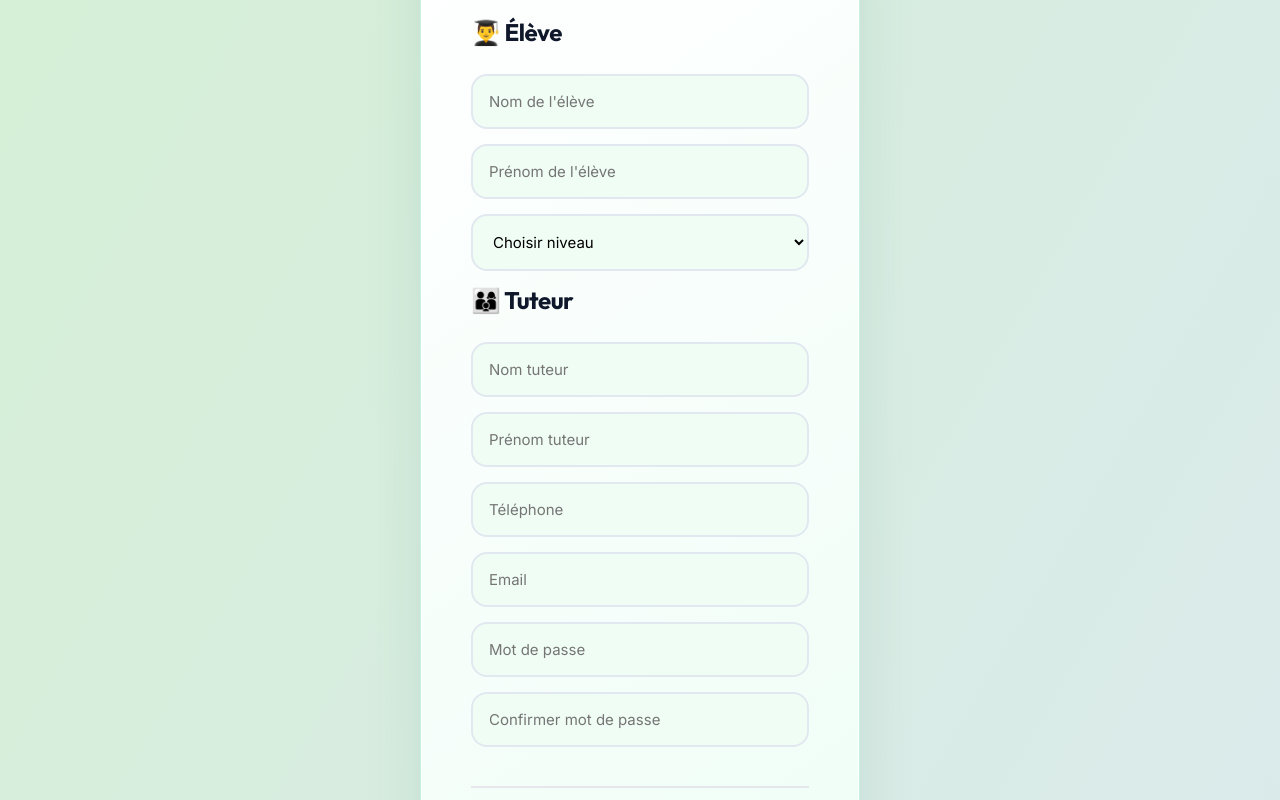
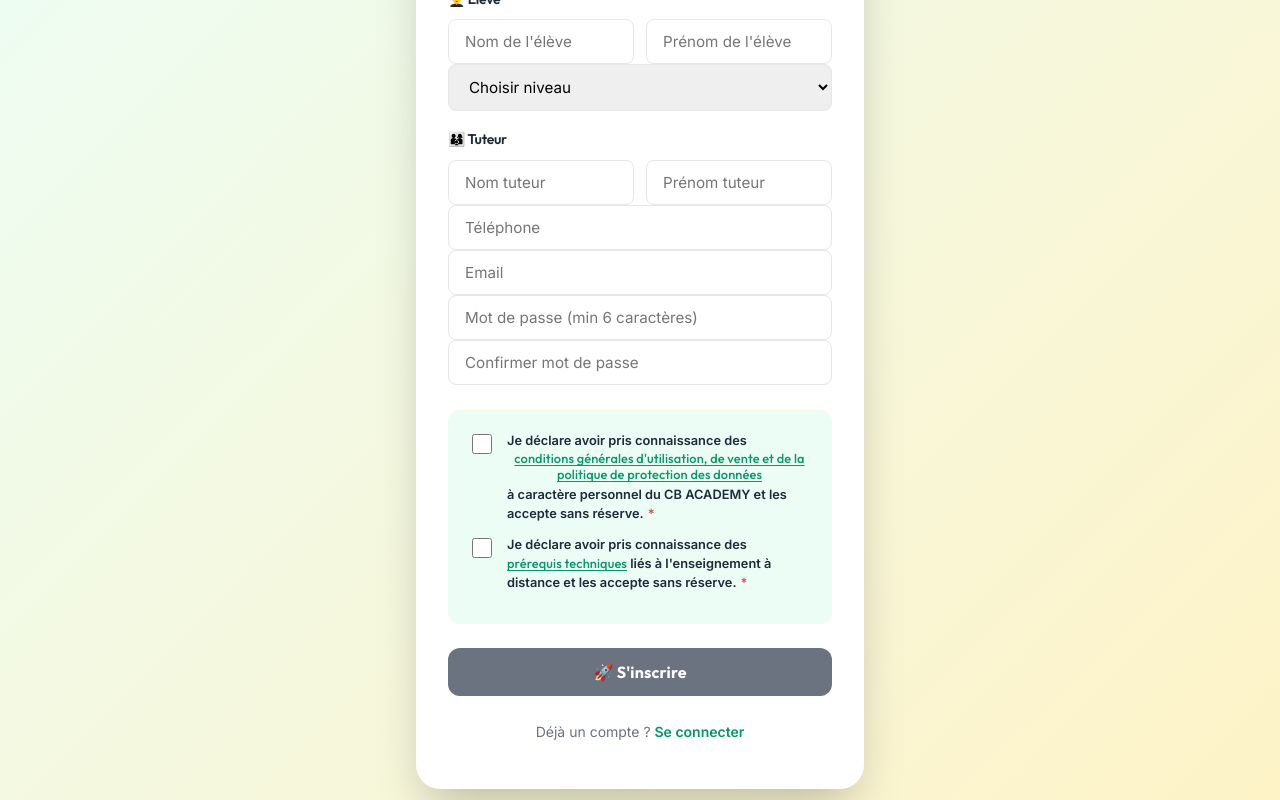
Before and after one commit to MALEKMALIK2050/DZ-Academy, a Next.js app: page /register in a window 1280 px wide. Shown: the part 440-1240 px from the top of the page. Built offline with nearby package versions, Linux system fonts and the light colour scheme; no server answers.

Commit message:
style: harmonisation des couleurs vert/orange pour les politiques

```diff
--- a/pages/register.js
+++ b/pages/register.js
@@ -1,16 +1,12 @@
 // ======================================================
-// FICHIER : pages/register.js
-// ======================================================
-// MODIFICATIONS : Ajout des cases à cocher CGU + Prérequis techniques
-//                 Ajout des modales pour afficher les politiques
-//                 Vérification obligatoire avant soumission
+// FICHIER : pages/register.js (STYLISÉ VERT & ORANGE)
 // ======================================================
 
 import { useState } from "react";
 import { useRouter } from "next/router";
 import PolicyModal from "@/components/PolicyModal";
 
-// ✅ CONTENU DES POLITIQUES (à conserver ici)
+// ✅ CONTENU DES POLITIQUES (inchangé)
 const CGU_CONTENT = `
 <h3 style="font-size:1.25rem;font-weight:700;margin-bottom:1rem;">📜 CONDITIONS GÉNÉRALES D'UTILISATION</h3>
 
@@ -116,7 +112,6 @@ export default function RegisterStudent() {
   const [loading, setLoading] = useState(false);
   const [submitted, setSubmitted] = useState(false);
 
-  // ✅ ÉTAT POUR LES CASES À COCHER ET MODALES
   const [cguAccepted, setCguAccepted] = useState(false);
   const [prereqAccepted, setPrereqAccepted] = useState(false);
   const [showCguModal, setShowCguModal] = useState(false);
@@ -134,7 +129,6 @@ export default function RegisterStudent() {
     setSubmitted(true);
     setError("");
 
-    // ✅ VÉRIFICATION DES CASES À COCHER - OBLIGATOIRE
     if (!cguAccepted) {
       setError("Vous devez accepter les conditions générales d'utilisation.");
       return;
@@ -144,7 +138,6 @@ export default function RegisterStudent() {
       return;
     }
 
-    // Vérifications existantes
     if (form.password !== form.confirmPassword) {
       return setError("Les mots de passe ne correspondent pas");
     }
@@ -179,7 +172,6 @@ export default function RegisterStudent() {
             prenom: form.tuteurPrenom,
             telephone: form.telephone,
           },
-          // ✅ AJOUT - Envoi des consentements à l'API
           cguAccepted,
           prereqAccepted,
         }),
@@ -199,37 +191,171 @@ export default function RegisterStudent() {
     }
   };
 
+  // 🎨 STYLES
+  const colors = {
+    green: {
+      light: "#ecfdf5",
+      DEFAULT: "#059669",
+      hover: "#047857",
+      gradient: "linear-gradient(135deg, #059669, #10b981)",
+    },
+    orange: {
+      light: "#fffbeb",
+      DEFAULT: "#f59e0b",
+      hover: "#d97706",
+      text: "#92400e",
+    },
+    text: {
+      primary: "#1f2937",
+      secondary: "#6b7280",
+    },
+    border: "#e5e7eb",
+    error: "#ef4444",
+  };
+
+  const inputStyle = {
+    width: "100%",
+    padding: "0.75rem 1rem",
+    border: `1px solid ${colors.border}`,
+    borderRadius: "0.5rem",
+    fontSize: "0.95rem",
+    transition: "border-color 0.2s, box-shadow 0.2s",
+    outline: "none",
+    boxSizing: "border-box",
+  };
+
+  const inputFocusStyle = {
+    borderColor: colors.green.DEFAULT,
+    boxShadow: `0 0 0 3px rgba(5, 150, 105, 0.15)`,
+  };
+
   return (
-    <div className="auth-wrapper">
-      <div className="auth-container">
-        <h2>Inscription</h2>
+    <div
+      style={{
+        minHeight: "100vh",
+        background: "linear-gradient(135deg, #ecfdf5, #fef3c7)",
+        display: "flex",
+        alignItems: "center",
+        justifyContent: "center",
+        padding: "1.5rem",
+      }}
+    >
+      <div
+        style={{
+          backgroundColor: "white",
+          borderRadius: "1.5rem",
+          boxShadow: "0 25px 50px -12px rgba(0, 0, 0, 0.25)",
+          maxWidth: "28rem",
+          width: "100%",
+          padding: "2rem",
+        }}
+      >
+        {/* En-tête */}
+        <div style={{ textAlign: "center", marginBottom: "2rem" }}>
+          <h1
+            style={{
+              fontSize: "1.875rem",
+              fontWeight: "800",
+              background: colors.green.gradient,
+              WebkitBackgroundClip: "text",
+              WebkitTextFillColor: "transparent",
+              margin: 0,
+            }}
+          >
+            🎓 CB ACADEMY
+          </h1>
+          <p style={{ color: colors.orange.DEFAULT, fontWeight: "500", margin: "0.25rem 0 0" }}>
+            Cheikh Bouamama Academy
+          </p>
+          <p style={{ color: colors.text.secondary, fontSize: "0.875rem", marginTop: "0.5rem" }}>
+            Créer votre compte
+          </p>
+        </div>
 
-        {error && <p className="error">{error}</p>}
+        {/* Erreur / Succès */}
+        {error && (
+          <div
+            style={{
+              backgroundColor: "#fef2f2",
+              border: "1px solid #fecaca",
+              color: colors.error,
+              padding: "0.75rem 1rem",
+              borderRadius: "0.5rem",
+              marginBottom: "1.25rem",
+              fontSize: "0.875rem",
+            }}
+          >
+            {error}
+          </div>
+        )}
 
         <form onSubmit={handleSubmit}>
-          <h3>👨‍🎓 Élève</h3>
+          <h3
+            style={{
+              fontSize: "0.875rem",
+              fontWeight: "600",
+              color: colors.text.primary,
+              marginBottom: "0.75rem",
+            }}
+          >
+            👨‍🎓 Élève
+          </h3>
 
+          <div style={{ display: "grid", gridTemplateColumns: "1fr 1fr", gap: "0.75rem" }}>
             <input
               name="eleveNom"
               onChange={handleChange}
               placeholder="Nom de l'élève"
               required
+              style={inputStyle}
+              onFocus={(e) => Object.assign(e.target.style, inputFocusStyle)}
+              onBlur={(e) => {
+                e.target.style.borderColor = colors.border;
+                e.target.style.boxShadow = "none";
+              }}
             />
             <input
               name="elevePrenom"
               onChange={handleChange}
               placeholder="Prénom de l'élève"
               required
+              style={inputStyle}
+              onFocus={(e) => Object.assign(e.target.style, inputFocusStyle)}
+              onBlur={(e) => {
+                e.target.style.borderColor = colors.border;
+                e.target.style.boxShadow = "none";
+              }}
             />
+          </div>
 
-          <select name="niveau" onChange={handleChange} required>
+          <select
+            name="niveau"
+            onChange={handleChange}
+            required
+            style={inputStyle}
+            onFocus={(e) => Object.assign(e.target.style, inputFocusStyle)}
+            onBlur={(e) => {
+              e.target.style.borderColor = colors.border;
+              e.target.style.boxShadow = "none";
+            }}
+          >
             <option value="">Choisir niveau</option>
             <option value="college">Collège</option>
             <option value="lycee">Lycée</option>
           </select>
 
           {form.niveau === "college" && (
-            <select name="classe" onChange={handleChange} required>
+            <select
+              name="classe"
+              onChange={handleChange}
+              required
+              style={inputStyle}
+              onFocus={(e) => Object.assign(e.target.style, inputFocusStyle)}
+              onBlur={(e) => {
+                e.target.style.borderColor = colors.border;
+                e.target.style.boxShadow = "none";
+              }}
+            >
               <option value="">Classe</option>
               <option value="6eme">6ème</option>
               <option value="5eme">5ème</option>
@@ -239,7 +365,17 @@ export default function RegisterStudent() {
           )}
 
           {form.niveau === "lycee" && (
-            <select name="classe" onChange={handleChange} required>
+            <select
+              name="classe"
+              onChange={handleChange}
+              required
+              style={inputStyle}
+              onFocus={(e) => Object.assign(e.target.style, inputFocusStyle)}
+              onBlur={(e) => {
+                e.target.style.borderColor = colors.border;
+                e.target.style.boxShadow = "none";
+              }}
+            >
               <option value="">Classe</option>
               <option value="1AS">1AS</option>
               <option value="2AS">2AS</option>
@@ -247,23 +383,54 @@ export default function RegisterStudent() {
             </select>
           )}
 
-          <h3>👨‍👩‍👦 Tuteur</h3>
+          <h3
+            style={{
+              fontSize: "0.875rem",
+              fontWeight: "600",
+              color: colors.text.primary,
+              marginTop: "1.25rem",
+              marginBottom: "0.75rem",
+            }}
+          >
+            👨‍👩‍👦 Tuteur
+          </h3>
 
+          <div style={{ display: "grid", gridTemplateColumns: "1fr 1fr", gap: "0.75rem" }}>
             <input
               name="tuteurNom"
               onChange={handleChange}
               placeholder="Nom tuteur"
+              style={inputStyle}
+              onFocus={(e) => Object.assign(e.target.style, inputFocusStyle)}
+              onBlur={(e) => {
+                e.target.style.borderColor = colors.border;
+                e.target.style.boxShadow = "none";
+              }}
             />
             <input
               name="tuteurPrenom"
               onChange={handleChange}
               placeholder="Prénom tuteur"
+              style={inputStyle}
+              onFocus={(e) => Object.assign(e.target.style, inputFocusStyle)}
+              onBlur={(e) => {
+                e.target.style.borderColor = colors.border;
+                e.target.style.boxShadow = "none";
+              }}
             />
+          </div>
+
           <input
             name="telephone"
+            type="tel"
             onChange={handleChange}
             placeholder="Téléphone"
-            type="tel"
+            style={inputStyle}
+            onFocus={(e) => Object.assign(e.target.style, inputFocusStyle)}
+            onBlur={(e) => {
+              e.target.style.borderColor = colors.border;
+              e.target.style.boxShadow = "none";
+            }}
           />
 
           <input
@@ -272,155 +439,266 @@ export default function RegisterStudent() {
             onChange={handleChange}
             placeholder="Email"
             required
+            style={inputStyle}
+            onFocus={(e) => Object.assign(e.target.style, inputFocusStyle)}
+            onBlur={(e) => {
+              e.target.style.borderColor = colors.border;
+              e.target.style.boxShadow = "none";
+            }}
           />
+
           <input
             name="password"
             type="password"
             onChange={handleChange}
-            placeholder="Mot de passe"
+            placeholder="Mot de passe (min 6 caractères)"
             required
             minLength="6"
+            style={inputStyle}
+            onFocus={(e) => Object.assign(e.target.style, inputFocusStyle)}
+            onBlur={(e) => {
+              e.target.style.borderColor = colors.border;
+              e.target.style.boxShadow = "none";
+            }}
           />
+
           <input
             name="confirmPassword"
             type="password"
             onChange={handleChange}
             placeholder="Confirmer mot de passe"
             required
+            style={inputStyle}
+            onFocus={(e) => Object.assign(e.target.style, inputFocusStyle)}
+            onBlur={(e) => {
+              e.target.style.borderColor = colors.border;
+              e.target.style.boxShadow = "none";
+            }}
           />
 
-          {/* ✅ CASES À COCHER - POLITIQUES OBLIGATOIRES */}
-          <div style={{
+          {/* 🎨 POLITIQUES - STYLISÉES VERT & ORANGE */}
+          <div
+            style={{
               marginTop: "1.5rem",
-            paddingTop: "1rem",
-            borderTop: "2px solid #e5e7eb"
-          }}>
+              paddingTop: "1.25rem",
+              borderTop: `2px solid ${colors.orange.light}`,
+              background: colors.green.light,
+              padding: "1.25rem",
+              borderRadius: "0.75rem",
+            }}
+          >
             {/* CGU */}
-            <div style={{
+            <div
+              style={{
                 display: "flex",
                 alignItems: "flex-start",
                 gap: "0.75rem",
-              marginBottom: "0.75rem"
-            }}>
+                marginBottom: "0.75rem",
+              }}
+            >
               <input
                 type="checkbox"
                 id="cgu"
                 checked={cguAccepted}
                 onChange={(e) => setCguAccepted(e.target.checked)}
                 style={{
-                  marginTop: "0.25rem",
+                  marginTop: "0.2rem",
                   width: "1.25rem",
                   height: "1.25rem",
-                  accentColor: "#059669",
+                  accentColor: colors.green.DEFAULT,
                   cursor: "pointer",
-                  flexShrink: 0
+                  flexShrink: 0,
+                  borderRadius: "0.25rem",
                 }}
                 required
               />
-              <label htmlFor="cgu" style={{ fontSize: "0.875rem", color: "#374151", lineHeight: "1.5" }}>
+              <label
+                htmlFor="cgu"
+                style={{
+                  fontSize: "0.8rem",
+                  color: colors.text.primary,
+                  lineHeight: "1.5",
+                }}
+              >
                 Je déclare avoir pris connaissance des{" "}
                 <button
                   type="button"
                   onClick={() => setShowCguModal(true)}
                   style={{
-                    color: "#2563eb",
+                    color: colors.green.DEFAULT,
                     textDecoration: "underline",
+                    textUnderlineOffset: "2px",
                     background: "none",
                     border: "none",
                     cursor: "pointer",
                     padding: 0,
-                    fontSize: "inherit"
+                    fontSize: "inherit",
+                    fontWeight: "500",
+                    transition: "color 0.2s",
                   }}
+                  onMouseEnter={(e) => (e.target.style.color = colors.green.hover)}
+                  onMouseLeave={(e) => (e.target.style.color = colors.green.DEFAULT)}
                 >
                   conditions générales d'utilisation, de vente et de la politique de protection des données
                 </button>{" "}
                 à caractère personnel du CB ACADEMY et les accepte sans réserve.
-                <span style={{ color: "#ef4444", marginLeft: "0.25rem" }}>*</span>
+                <span style={{ color: colors.error, marginLeft: "0.25rem" }}>*</span>
               </label>
             </div>
             {submitted && !cguAccepted && (
-              <p style={{ color: "#ef4444", fontSize: "0.8rem", marginLeft: "2rem", marginTop: "-0.25rem" }}>
+              <p
+                style={{
+                  color: colors.error,
+                  fontSize: "0.75rem",
+                  marginLeft: "2rem",
+                  marginTop: "-0.25rem",
+                }}
+              >
                 Vous devez accepter les conditions générales d'utilisation.
               </p>
             )}
 
             {/* Prérequis techniques */}
-            <div style={{
+            <div
+              style={{
                 display: "flex",
                 alignItems: "flex-start",
                 gap: "0.75rem",
-              marginBottom: "0.75rem"
-            }}>
+                marginBottom: "0.75rem",
+              }}
+            >
               <input
                 type="checkbox"
                 id="prereq"
                 checked={prereqAccepted}
                 onChange={(e) => setPrereqAccepted(e.target.checked)}
                 style={{
-                  marginTop: "0.25rem",
+                  marginTop: "0.2rem",
                   width: "1.25rem",
                   height: "1.25rem",
-                  accentColor: "#059669",
+                  accentColor: colors.green.DEFAULT,
                   cursor: "pointer",
-                  flexShrink: 0
+                  flexShrink: 0,
+                  borderRadius: "0.25rem",
                 }}
                 required
               />
-              <label htmlFor="prereq" style={{ fontSize: "0.875rem", color: "#374151", lineHeight: "1.5" }}>
+              <label
+                htmlFor="prereq"
+                style={{
+                  fontSize: "0.8rem",
+                  color: colors.text.primary,
+                  lineHeight: "1.5",
+                }}
+              >
                 Je déclare avoir pris connaissance des{" "}
                 <button
                   type="button"
                   onClick={() => setShowPrereqModal(true)}
                   style={{
-                    color: "#2563eb",
+                    color: colors.green.DEFAULT,
                     textDecoration: "underline",
+                    textUnderlineOffset: "2px",
                     background: "none",
                     border: "none",
                     cursor: "pointer",
                     padding: 0,
-                    fontSize: "inherit"
+                    fontSize: "inherit",
+                    fontWeight: "500",
+                    transition: "color 0.2s",
                   }}
+                  onMouseEnter={(e) => (e.target.style.color = colors.green.hover)}
+                  onMouseLeave={(e) => (e.target.style.color = colors.green.DEFAULT)}
                 >
                   prérequis techniques
                 </button>{" "}
                 liés à l'enseignement à distance et les accepte sans réserve.
-                <span style={{ color: "#ef4444", marginLeft: "0.25rem" }}>*</span>
+                <span style={{ color: colors.error, marginLeft: "0.25rem" }}>*</span>
               </label>
             </div>
             {submitted && !prereqAccepted && (
-              <p style={{ color: "#ef4444", fontSize: "0.8rem", marginLeft: "2rem", marginTop: "-0.25rem" }}>
+              <p
+                style={{
+                  color: colors.error,
+                  fontSize: "0.75rem",
+                  marginLeft: "2rem",
+                  marginTop: "-0.25rem",
+                }}
+              >
                 Vous devez accepter les prérequis techniques.
               </p>
             )}
           </div>
 
-          {/* ✅ BOUTON D'INSCRIPTION AVEC VÉRIFICATION */}
+          {/* 🎨 BOUTON D'INSCRIPTION */}
           <button
+            type="submit"
             disabled={loading || !cguAccepted || !prereqAccepted}
             style={{
               marginTop: "1.5rem",
               width: "100%",
-              padding: "0.75rem",
+              padding: "0.85rem",
               border: "none",
-              borderRadius: "0.5rem",
+              borderRadius: "0.75rem",
               fontSize: "1rem",
-              fontWeight: "600",
+              fontWeight: "700",
               color: "white",
-              background: (!cguAccepted || !prereqAccepted)
-                ? "#9ca3af"
-                : "linear-gradient(135deg, #059669, #10b981)",
-              cursor: (!cguAccepted || !prereqAccepted)
-                ? "not-allowed"
-                : "pointer",
-              transition: "all 0.3s ease"
+              background:
+                !cguAccepted || !prereqAccepted
+                  ? colors.text.secondary
+                  : colors.green.gradient,
+              cursor:
+                !cguAccepted || !prereqAccepted ? "not-allowed" : "pointer",
+              transition: "transform 0.2s, box-shadow 0.2s, background 0.3s",
+              boxShadow:
+                !cguAccepted || !prereqAccepted
+                  ? "none"
+                  : "0 4px 14px rgba(5, 150, 105, 0.35)",
+            }}
+            onMouseEnter={(e) => {
+              if (cguAccepted && prereqAccepted && !loading) {
+                e.target.style.transform = "translateY(-2px)";
+                e.target.style.boxShadow = "0 6px 20px rgba(5, 150, 105, 0.45)";
+              }
+            }}
+            onMouseLeave={(e) => {
+              e.target.style.transform = "translateY(0)";
+              if (cguAccepted && prereqAccepted && !loading) {
+                e.target.style.boxShadow = "0 4px 14px rgba(5, 150, 105, 0.35)";
+              }
             }}
           >
-            {loading ? "Création en cours..." : "S'inscrire"}
+            {loading ? "⏳ Création en cours..." : "🚀 S'inscrire"}
           </button>
         </form>
+
+        {/* Lien connexion */}
+        <p
+          style={{
+            textAlign: "center",
+            fontSize: "0.875rem",
+            color: colors.text.secondary,
+            marginTop: "1.5rem",
+          }}
+        >
+          Déjà un compte ?{" "}
+          <a
+            href="/login"
+            style={{
+              color: colors.green.DEFAULT,
+              fontWeight: "600",
+              textDecoration: "none",
+              transition: "color 0.2s",
+            }}
+            onMouseEnter={(e) => (e.target.style.color = colors.green.hover)}
+            onMouseLeave={(e) => (e.target.style.color = colors.green.DEFAULT)}
+          >
+            Se connecter
+          </a>
+        </p>
       </div>
 
-      {/* ✅ MODALES DES POLITIQUES */}
+      {/* Modales */}
       <PolicyModal
         isOpen={showCguModal}
         onClose={() => setShowCguModal(false)}
```
Lines whose indentation alone changed are shown as unchanged.
